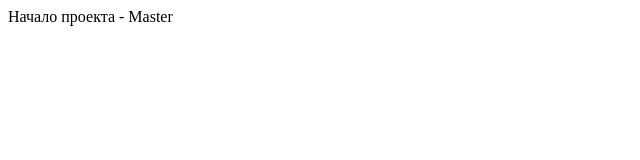
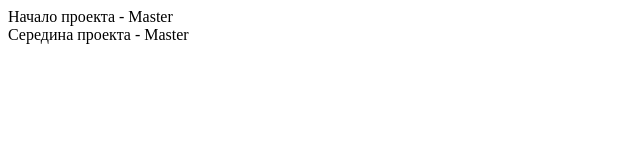
Before and after one commit to AntonioMikhailov/Test-Open-19.03, a plain HTML site: page index.html in a window 1280 px wide. Shown: the whole page, without its empty margins (0-640 px from the left). Drawn offline with Linux system fonts and the light colour scheme.

Commit message:
середина-master-02

```diff
--- a/index.html
+++ b/index.html
@@ -8,6 +8,7 @@
 </head>
 <body>
   <div>Начало проекта - Master</div>
+  <div>Середина проекта - Master</div>
 
 </body>
 </html>
```
